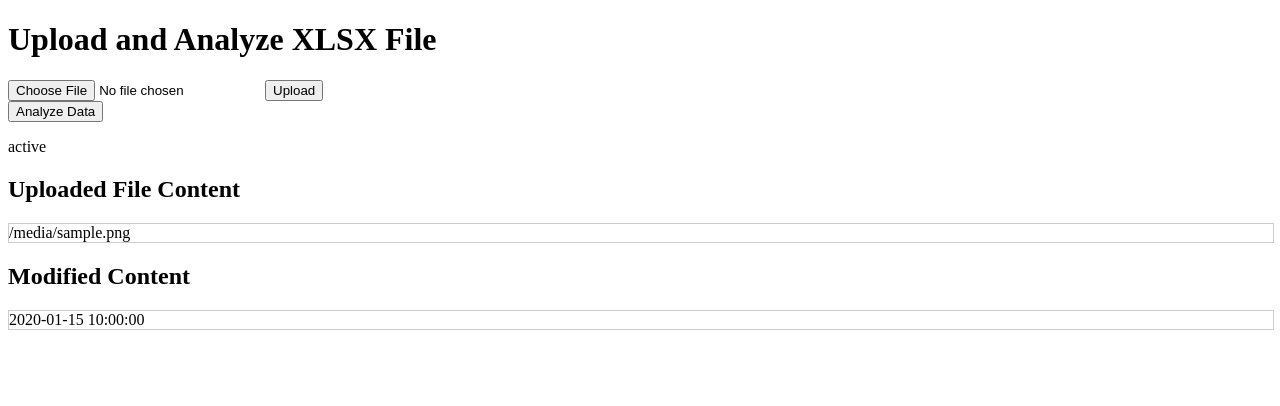
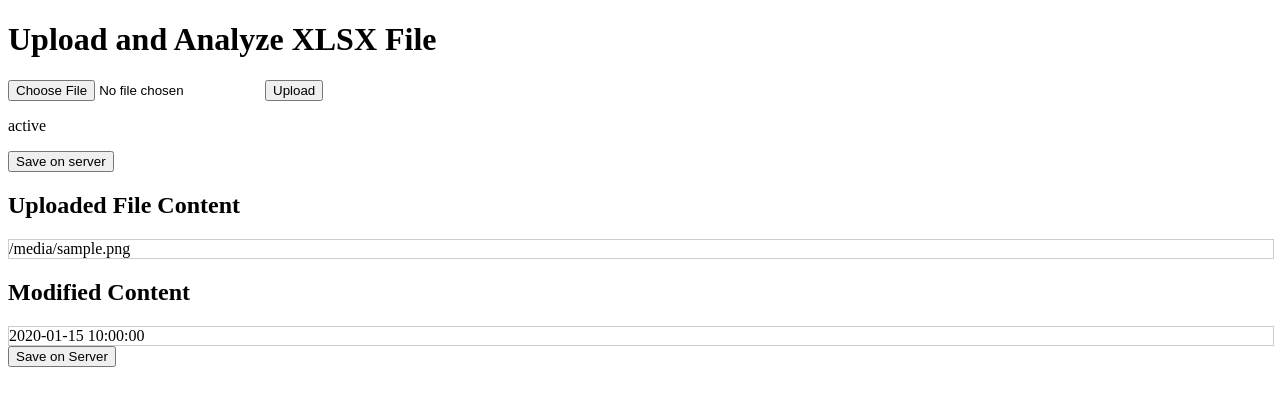
Before and after one commit to YVGunko/stplSales, a Flask app: template templates/index.html in a window 1280 px wide. Shown: the top 406 px of the page. Run offline with Flask 3, Linux system fonts and the light colour scheme; the template is opened without the code that fills it: most values are stand-ins (such as "Sample title", 1, 10 or a date in 2020).

Commit message:
in progress day#3.1

```diff
--- a/app.py
+++ b/app.py
@@ -50,12 +50,10 @@ def index():
 
         # Read the specific range of rows from the Excel file
         uploaded_df = pd.read_excel(file, skiprows=start_exel_row, nrows=num_rows)
+        # uploaded_df = pd.read_excel(file, skiprows=start_exel_row, nrows=num_rows)
 
-        # If you want to reset the index after reading
-        # uploaded_df.reset_index(drop=True, inplace=True)
-
-        print("Before sorting:")
-        print(uploaded_df)
+        #print("Before sorting:")
+        #print(uploaded_df)
 
         # Call prepare_excel with the uploaded DataFrame
         modified_excel_df = pd.DataFrame(prepare_excel(uploaded_df) , columns=[first_column_name, second_column_name])
@@ -65,8 +63,8 @@ def index():
         # If you want to reset the index after reading
         modified_excel_df.reset_index(drop=True, inplace=True)
 
-        print("After sorting:")
-        print(modified_excel_df)
+        #print("After sorting:")
+        #print(modified_excel_df)
 
         # Call analyze_excel with the uploaded DataFrame
         modified_content = analyze_excel(modified_excel_df)
@@ -80,34 +78,6 @@ def index():
                                modified_content=modified_df.to_html(classes='data', header="true", index=False))  # Pass modified content as HTML
 
     return render_template('index.html', status=message)
-
-@app.route('/manage-patterns', methods=['POST'])
-def manage_patterns():
-    return render_template('manage-patterns.html', status="Analysis complete.", result=display_result)
-
-@app.route('/analyze', methods=['POST'])
-def analyze_data():
-    # Analyze specific column
-    # For example, analyze the 'column_name' column
-    results = uploaded_df['column_name'].apply(lambda x: analyze_excel(x))
-
-    # Connect to the MySQL database
-    conn = pymysql.connect(**MYSQL_CONFIG)
-    cursor = conn.cursor()
-
-    # Example SQL query based on analysis results
-    for result in results:
-        cursor.execute("SELECT * FROM your_table WHERE your_condition = %s", (result,))
-
-    query_results = cursor.fetchall()
-    conn.close()
-
-    # Process and visualize query_results
-    display_result = "No results found."
-    if query_results:  # Check for specific conditions
-        display_result = f"Found {len(query_results)} results."
-
-    return render_template('index.html', status="Analysis complete.", result=display_result)
 
 def query_database(data):
     results = []
@@ -248,5 +218,14 @@ def analyze_excel(df):
 
     return results
 
+@app.route('/save', methods=['POST'])
+def save_data():
+    # Delegate save functionality to the API
+    return api.save_data()
+
+@app.route('/manage-patterns', methods=['POST'])
+def manage_patterns():
+    return render_template('manage-patterns.html', status="Analysis complete.", result=display_result)
+
 if __name__ == '__main__':
     app.run(debug=True)
--- a/templates/index.html
+++ b/templates/index.html
@@ -29,10 +29,11 @@
         <input type="file" name="file" accept=".xlsx,.xls" required>
         <button type="submit">Upload</button>
     </form>
-    <form action="/analyze" method="post">
-        <button type="submit">Analyze Data</button>
+    <p id="status">{{ status }}</p>
+
+    <form action="/save" method="post">
+        <button type="submit">Save on server</button>
     </form>
-    <p id="status">{{ status }}</p>
 
     {% if uploaded_file %}
         <h2>Uploaded File Content</h2>
@@ -46,6 +47,25 @@
         <div class="table-container">
             <div>{{ modified_content|safe }}</div>
         </div>
+        <button onclick="saveData()">Save on Server</button>
     {% endif %}
+
+    <script>
+        // Prepare the modified content in JSON format
+        const modifiedContent = {{ modified_content | tojson | safe }};
+
+        async function saveData() {
+            const response = await fetch('/api/save', {
+                method: 'POST',
+                headers: {
+                    'Content-Type': 'application/json',
+                },
+                body: JSON.stringify(modifiedContent),
+            });
+
+            const result = await response.json();
+            alert(result.message);
+        }
+    </script>
 </body>
 </html>
```
Also changed, not shown: api.py (+23 -0 lines).
